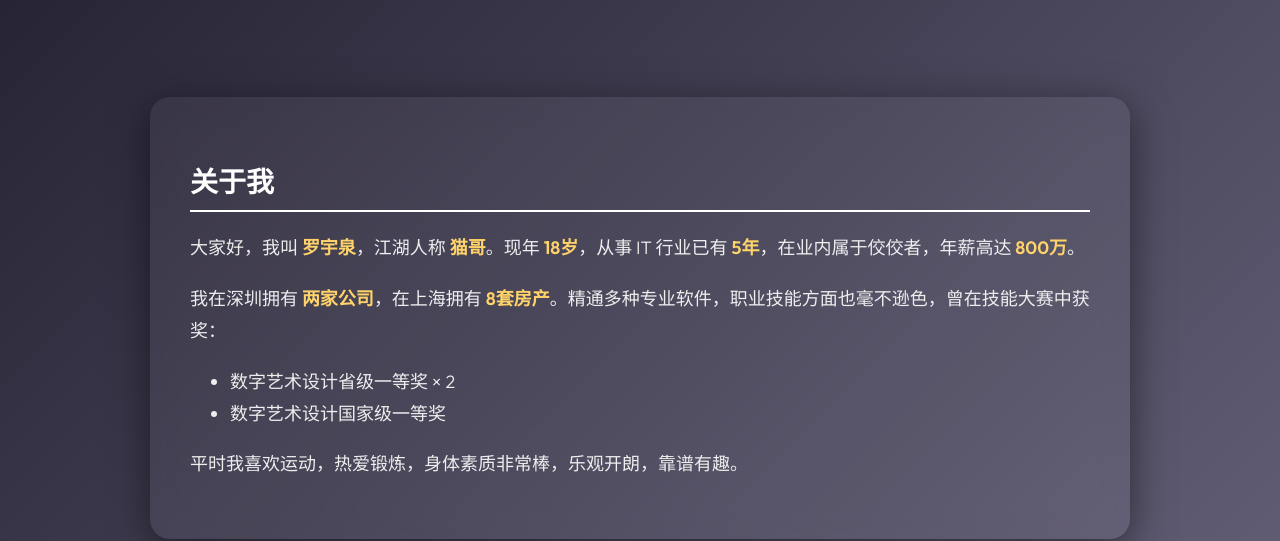
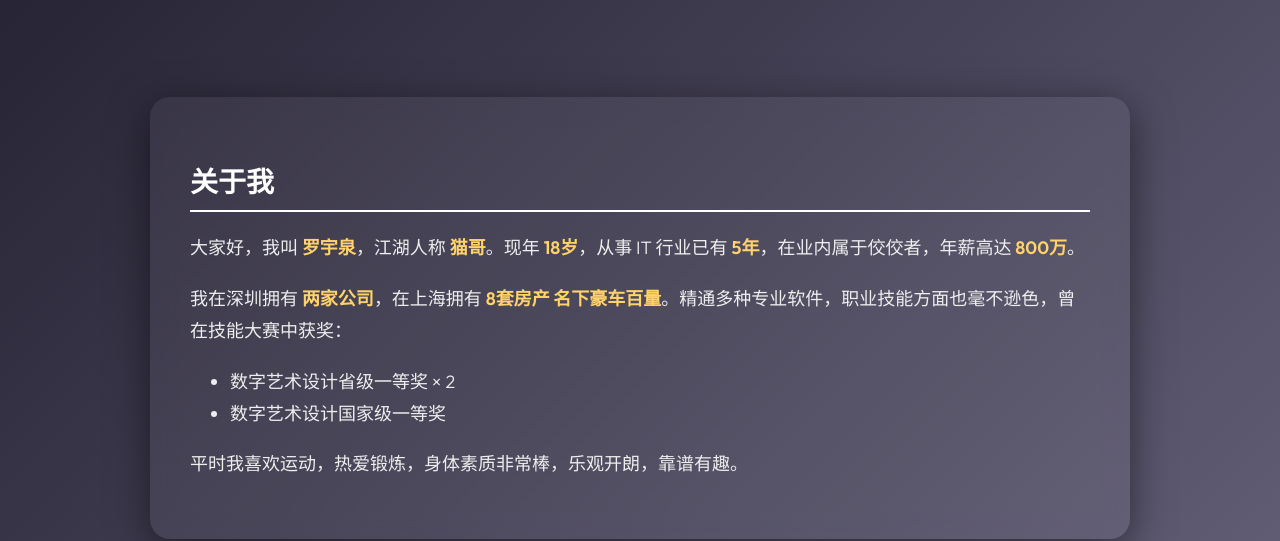
Before and after one commit to LRB1230/-, a plain HTML site: page index.html in a window 1280 px wide. Shown: the part 259-800 px from the top of the page. Drawn offline with Linux system fonts and the light colour scheme.

Commit message:
Update index.html

```diff
--- a/index.html
+++ b/index.html
@@ -115,7 +115,7 @@
   <section class="section">
     <h2>关于我</h2>
     <p>大家好，我叫 <span class="highlight">罗宇泉</span>，江湖人称 <span class="highlight">猫哥</span>。现年 <span class="highlight">18岁</span>，从事 IT 行业已有 <span class="highlight">5年</span>，在业内属于佼佼者，年薪高达 <span class="highlight">800万</span>。</p>
-    <p>我在深圳拥有 <span class="highlight">两家公司</span>，在上海拥有 <span class="highlight">8套房产</span>。精通多种专业软件，职业技能方面也毫不逊色，曾在技能大赛中获奖：</p>
+    <p>我在深圳拥有 <span class="highlight">两家公司</span>，在上海拥有 <span class="highlight">8套房产 名下豪车百量</span>。精通多种专业软件，职业技能方面也毫不逊色，曾在技能大赛中获奖：</p>
     <ul>
       <li>数字艺术设计省级一等奖 × 2</li>
       <li>数字艺术设计国家级一等奖</li>
```
